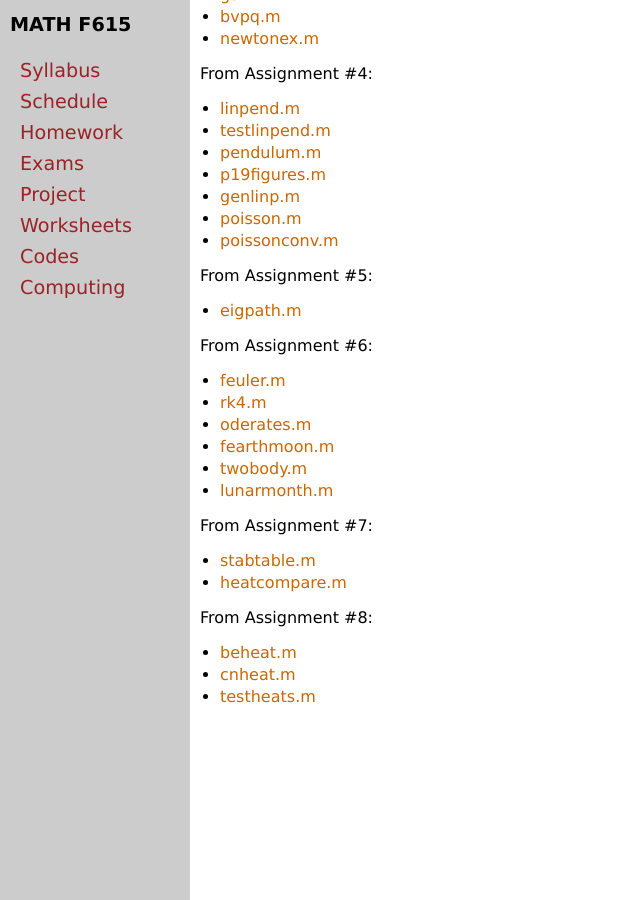
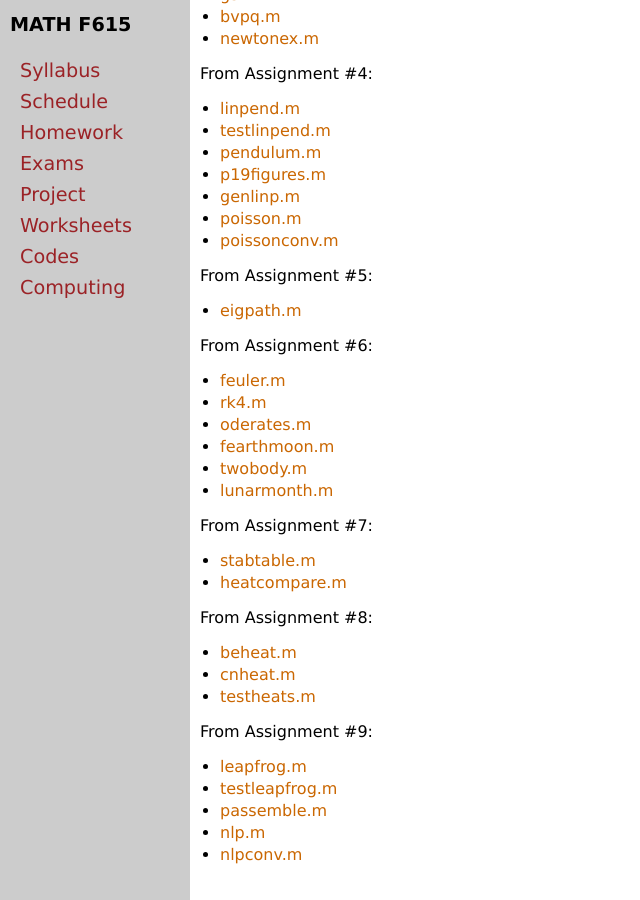
Before and after one commit to bueler/nade, a Jekyll site: the page built from codes.md, in a window 1280 px wide and 900 px high, scrolled down 887 px. Shown: the whole window, without its empty margins (0-640 px from the left). Built offline with Jekyll 4.4.1, drawn with Linux system fonts in a browser that asks for light colours.

Commit message:
post codes from A9 solutions

```diff
--- a/codes.md
+++ b/codes.md
@@ -75,3 +75,11 @@ From Assignment #8:
   * [beheat.m](assets/codes/beheat.m)
   * [cnheat.m](assets/codes/cnheat.m)
   * [testheats.m](assets/codes/testheats.m)
+
+From Assignment #9:
+
+  * [leapfrog.m](assets/codes/leapfrog.m)
+  * [testleapfrog.m](assets/codes/testleapfrog.m)
+  * [passemble.m](assets/codes/passemble.m)
+  * [nlp.m](assets/codes/nlp.m)
+  * [nlpconv.m](assets/codes/nlpconv.m)
```
Also changed, not shown: 5 other files.
